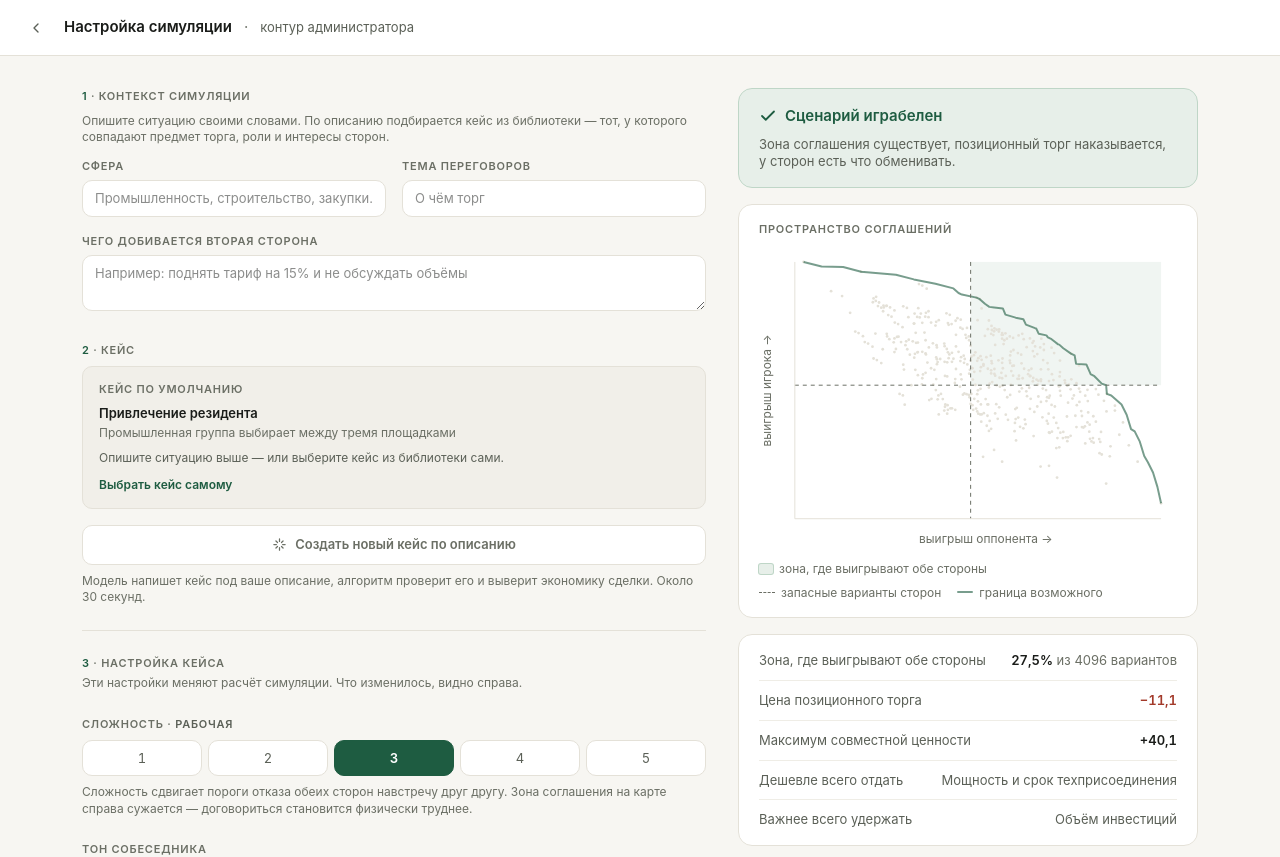
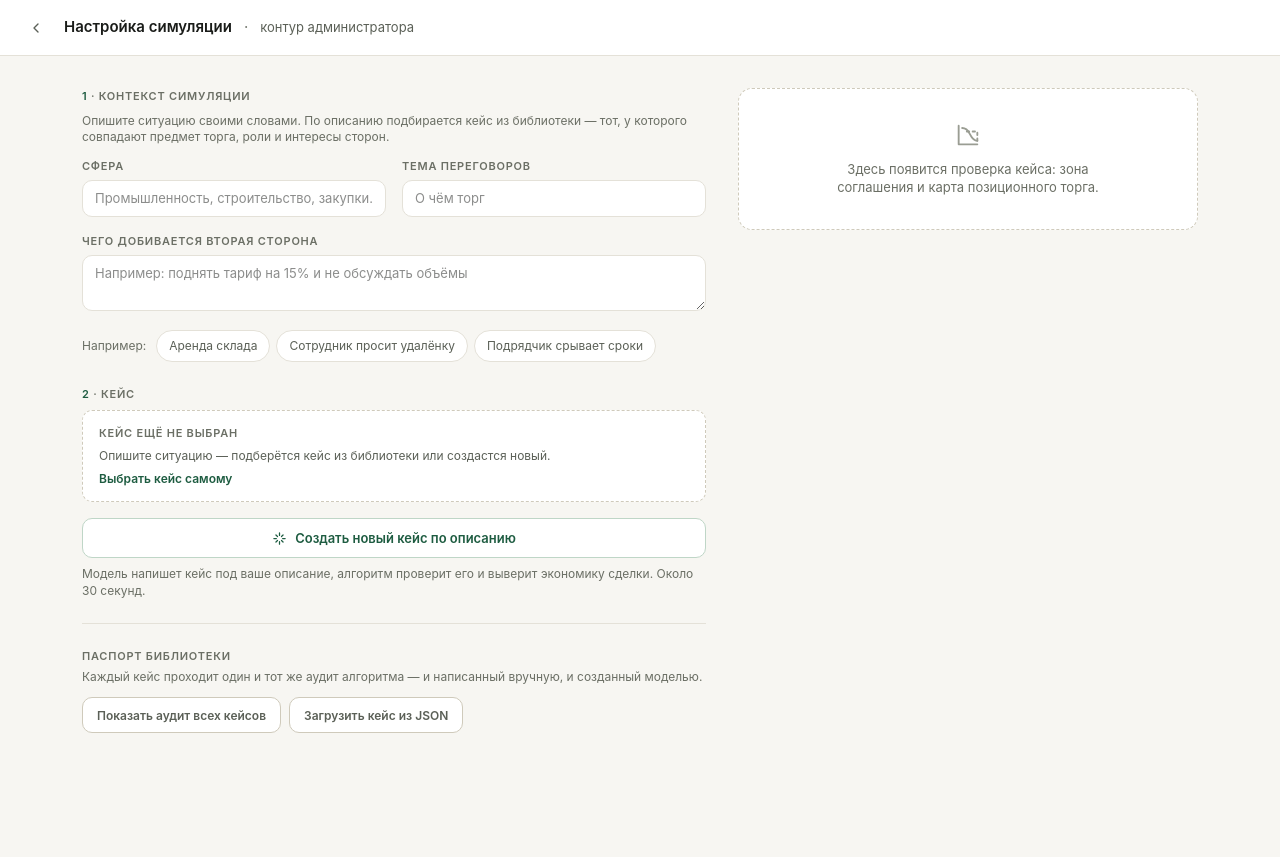
Before and after one commit to daniellmalyshev05/arena-peregovorov-MVP, a Next.js app: page /admin in a window 1280 px wide. Shown: the top 857 px of the page. After the commit the page ends 800 px from the top, so only its background shows below. Built offline with nearby package versions, Linux system fonts and the light colour scheme.

Commit message:
Админка: пустой старт, примеры описания, подсказка у кнопки создания

```diff
--- a/components/AdminView.tsx
+++ b/components/AdminView.tsx
@@ -32,6 +32,12 @@ export function AdminView({ scenarios }: { scenarios: Scenario[] }) {
   const [copied, setCopied] = useState(false)
   // Администратор выбрал кейс сам — подбор его не переключает.
   const [manual, setManual] = useState(false)
+  // Кейс выбран: подбором, вручную, созданием или из сохранённой настройки.
+  // До этого админка не притворяется, что кейс уже есть.
+  const [chosen, setChosen] = useState(false)
+  // Нажали «Создать», а описания нет — подсвечиваем поля и говорим, что заполнить.
+  const [needBrief, setNeedBrief] = useState(false)
+  const topicField = useRef<HTMLInputElement>(null)
   const [showLibrary, setShowLibrary] = useState(false)
   // Кейсы, созданные по описанию: лежат в этом браузере.
   const [custom, setCustom] = useState<CustomCase[]>([])
@@ -51,6 +57,7 @@ export function AdminView({ scenarios }: { scenarios: Scenario[] }) {
       setCfg(stored)
       setSaved(true)
       setManual(true)
+      setChosen(true)
     }
     setOrigin(window.location.origin)
     setReady(true)
@@ -76,7 +83,8 @@ export function AdminView({ scenarios }: { scenarios: Scenario[] }) {
   const nearest = ranked.filter((m) => m.score > 0).slice(0, 3)
 
   /** Переносит контекст и сложность на другой кейс, остальное берёт из него. */
-  const useCase = (next: Scenario) =>
+  const useCase = (next: Scenario) => {
+    setChosen(true)
     setCfg((c) => ({
       ...defaultConfig(next),
       sphere: c.sphere,
@@ -84,21 +92,38 @@ export function AdminView({ scenarios }: { scenarios: Scenario[] }) {
       opponentGoal: c.opponentGoal,
       difficulty: c.difficulty,
     }))
+  }
 
   // Пока администратор не выбрал кейс руками, подбор ведёт его сам —
   // но только когда совпадение действительно есть.
   useEffect(() => {
     if (manual || !ready) return
     if (match.confidence === 'слабое') return
-    if (match.scenario.id === cfg.baseScenarioId) return
+    if (match.scenario.id === cfg.baseScenarioId) {
+      setChosen(true)
+      return
+    }
     useCase(match.scenario)
     setSaved(false)
     // eslint-disable-next-line react-hooks/exhaustive-deps
-  }, [manual, ready, match.scenario.id, match.confidence])
+  }, [manual, ready, chosen, match.scenario.id, match.confidence])
 
   const set = <K extends keyof AdminConfig>(k: K, v: AdminConfig[K]) => {
     setCfg((c) => ({ ...c, [k]: v }))
     setSaved(false)
+    if (k === 'sphere' || k === 'topic' || k === 'opponentGoal') setNeedBrief(false)
+  }
+
+  /** Пример описания одним нажатием: видно, что сюда писать, и на показе не нужно набирать руками. */
+  const fillExample = (e: (typeof EXAMPLES)[number]) => {
+    setCfg((c) => ({ ...c, sphere: e.sphere, topic: e.topic, opponentGoal: e.goal }))
+    setSaved(false)
+    setNeedBrief(false)
+  }
+
+  const askForBrief = () => {
+    setNeedBrief(true)
+    topicField.current?.focus()
   }
 
   // Новый кейс сервер не знает, поэтому он открывается своей страницей;
@@ -150,8 +175,16 @@ export function AdminView({ scenarios }: { scenarios: Scenario[] }) {
     removeCustom(base.id)
     setCustom(loadCustomCases())
     if (loadConfig()?.baseScenarioId === base.id) clearConfig()
+    // Кейса больше нет: снова пустой выбор, подбор подхватит описание, если совпадение есть.
     setManual(false)
-    useCase(match.scenario)
+    setChosen(false)
+    setCfg((c) => ({
+      ...defaultConfig(scenarios[0]),
+      sphere: c.sphere,
+      topic: c.topic,
+      opponentGoal: c.opponentGoal,
+      difficulty: c.difficulty,
+    }))
     setSaved(false)
   }
 
@@ -160,6 +193,7 @@ export function AdminView({ scenarios }: { scenarios: Scenario[] }) {
     saveCustom(undo.entry)
     setCustom(loadCustomCases())
     setManual(true)
+    setChosen(true)
     setCfg(undo.cfg)
     setSaved(false)
     setUndo(null)
@@ -188,6 +222,7 @@ export function AdminView({ scenarios }: { scenarios: Scenario[] }) {
   }
 
   const field = 'w-full min-w-0 rounded-md border border-line bg-surface px-3 py-2.5 text-small outline-none focus:border-accent-line md:py-2'
+  const briefField = needBrief ? `${field} border-accent ring-2 ring-accent/20` : field
   const nameLooksLikePhrase = cfg.opponentName.trim().split(/\s+/).filter(Boolean).length > 3
   const baseFemale = isFemaleName(base.persona.name.split(' ')[0])
   const newFirst = cfg.opponentName.trim().split(/\s+/)[0] ?? ''
@@ -226,17 +261,32 @@ export function AdminView({ scenarios }: { scenarios: Scenario[] }) {
               <div className="grid grid-cols-1 gap-4 sm:grid-cols-2">
                 <label className="block">
                   <span className="lbl mb-1.5 block">Сфера</span>
-                  <input className={field} value={cfg.sphere} onChange={(e) => set('sphere', e.target.value)} placeholder="Промышленность, строительство, закупки…" />
+                  <input className={briefField} value={cfg.sphere} onChange={(e) => set('sphere', e.target.value)} placeholder="Промышленность, строительство, закупки…" />
                 </label>
                 <label className="block">
                   <span className="lbl mb-1.5 block">Тема переговоров</span>
-                  <input className={field} value={cfg.topic} onChange={(e) => set('topic', e.target.value)} placeholder="О чём торг" />
+                  <input ref={topicField} className={briefField} value={cfg.topic} onChange={(e) => set('topic', e.target.value)} placeholder="О чём торг" />
                 </label>
               </div>
               <label className="mt-4 block">
                 <span className="lbl mb-1.5 block">Чего добивается вторая сторона</span>
-                <textarea className={field} rows={2} value={cfg.opponentGoal} onChange={(e) => set('opponentGoal', e.target.value)} placeholder="Например: поднять тариф на 15% и не обсуждать объёмы" />
+                <textarea className={briefField} rows={2} value={cfg.opponentGoal} onChange={(e) => set('opponentGoal', e.target.value)} placeholder="Например: поднять тариф на 15% и не обсуждать объёмы" />
               </label>
+              {needBrief && (
+                <p role="status" className="rise mt-2 text-caption font-semibold text-accent">Задайте ситуацию — модель напишет кейс.</p>
+              )}
+              <div className="mt-3 flex flex-wrap items-center gap-1.5">
+                <span className="mr-1 text-caption text-ink3">Например:</span>
+                {EXAMPLES.map((e) => (
+                  <button
+                    key={e.label}
+                    onClick={() => fillExample(e)}
+                    className="press flex min-h-11 items-center rounded-full border border-line bg-surface px-3 text-caption text-ink2 hover:border-accent-line hover:text-accent md:min-h-8"
+                  >
+                    {e.label}
+                  </button>
+                ))}
+              </div>
 
               <div id="admin-case" className="lbl mt-6 scroll-mt-20"><span className="text-accent">2</span> · Кейс</div>
               {undo && (
@@ -310,6 +360,33 @@ export function AdminView({ scenarios }: { scenarios: Scenario[] }) {
                     )}
                   </div>
                 </div>
+              ) : !chosen ? (
+                <div className="rise mt-2 rounded-md border border-dashed border-line-strong bg-surface px-4 py-3.5">
+                  <div className="lbl mb-1.5">Кейс ещё не выбран</div>
+                  <p className="text-caption leading-snug text-ink2">
+                    Опишите ситуацию — подберётся кейс из библиотеки или создастся новый.
+                  </p>
+                  {query && nearest.length > 0 && (
+                    <div className="mt-2.5 flex flex-col gap-1.5">
+                      {nearest.map((m) => (
+                        <button
+                          key={m.scenario.id}
+                          onClick={() => { setManual(true); useCase(m.scenario); setSaved(false) }}
+                          className="press rounded-md border border-line bg-surface px-3 py-2 text-left hover:border-accent-line"
+                        >
+                          <span className="text-small">{m.scenario.title}</span>
+                          <span className="mt-0.5 block text-caption text-ink3">совпало: {m.matched.join(', ')}</span>
+                        </button>
+                      ))}
+                    </div>
+                  )}
+                  <button
+                    onClick={() => setShowLibrary((v) => !v)}
+                    className="press mt-1.5 flex min-h-11 items-center text-caption font-semibold text-accent hover:underline md:min-h-0"
+                  >
+                    {showLibrary ? 'Свернуть библиотеку' : 'Выбрать кейс самому'}
+                  </button>
+                </div>
               ) : (
               /* Результат подбора: какой кейс выбран и по каким словам. */
               <div
@@ -377,6 +454,7 @@ export function AdminView({ scenarios }: { scenarios: Scenario[] }) {
                 brief={{ sphere: cfg.sphere, topic: cfg.topic, goal: cfg.opponentGoal }}
                 tone={cfg.tone}
                 emphasis={!isCustom && !manual && Boolean(query) && match.confidence === 'слабое'}
+                onEmpty={askForBrief}
                 onCreated={created}
               />
 
@@ -422,6 +500,8 @@ export function AdminView({ scenarios }: { scenarios: Scenario[] }) {
               )}
             </div>
 
+            {chosen && (
+            <>
             <div className="border-t border-line pt-6">
               <div className="lbl mb-1"><span className="text-accent">3</span> · Настройка кейса</div>
               <p className="text-caption leading-snug text-ink3">
@@ -541,12 +621,27 @@ export function AdminView({ scenarios }: { scenarios: Scenario[] }) {
               <span className="lbl mb-1.5 block">Раундов в сессии</span>
               <input type="number" min={4} max={24} className={field} value={cfg.rounds} onChange={(e) => set('rounds', Number(e.target.value))} />
             </label>
+            </>
+            )}
 
             <LibraryPassport scenarios={scenarios} custom={custom} onImported={imported} />
           </div>
 
           {/* Проверка */}
           <div className="flex flex-col gap-4 lg:sticky lg:top-8 lg:self-start">
+            {!chosen ? (
+              <div className="rounded-lg border border-dashed border-line-strong bg-surface px-5 py-8 text-center">
+                <svg width="28" height="28" viewBox="0 0 24 24" fill="none" stroke="var(--color-ink-faint)" strokeWidth="1.6" strokeLinecap="round" strokeLinejoin="round" className="mx-auto" aria-hidden>
+                  <path d="M4 20V4M4 20h16" />
+                  <path d="M7 6c3 0 5 2 6.5 5S17 17 20 17" />
+                  <path d="M11 9h9v8" strokeDasharray="2 3" />
+                </svg>
+                <p className="mx-auto mt-3 max-w-[300px] text-small leading-snug text-ink3">
+                  Здесь появится проверка кейса: зона соглашения и карта позиционного торга.
+                </p>
+              </div>
+            ) : (
+            <>
             <div className={`rounded-lg border px-5 py-4 ${audit.playable ? 'border-accent-line bg-accent-soft' : 'border-danger bg-danger-soft'}`}>
               <div className="flex items-center gap-2">
                 {audit.playable ? (
@@ -642,12 +737,15 @@ export function AdminView({ scenarios }: { scenarios: Scenario[] }) {
                 </button>
               </div>
             </div>
+            </>
+            )}
           </div>
         </div>
 
         {/* Телефон: проверка и карта ниже всех настроек, поэтому итог аудита
             и вход в переговоры держатся у нижнего края — эффект каждой
             настройки виден сразу. */}
+        {chosen && (
         <div className="fixed inset-x-0 bottom-0 z-30 border-t border-line bg-surface/95 px-4 pt-2.5 pb-[max(0.625rem,env(safe-area-inset-bottom))] backdrop-blur lg:hidden">
           <div className="mx-auto flex max-w-[640px] items-center gap-3">
             <div className="min-w-0 flex-1" aria-live="polite">
@@ -674,11 +772,34 @@ export function AdminView({ scenarios }: { scenarios: Scenario[] }) {
             </a>
           </div>
         </div>
+        )}
         </>
       )}
     </main>
   )
 }
+
+/** Примеры описания под полями контекста. */
+const EXAMPLES = [
+  {
+    label: 'Аренда склада',
+    sphere: 'Логистика, аренда складов',
+    topic: 'Арендодатель поднимает ставку при продлении договора',
+    goal: 'поднять ставку аренды на 20% и сократить срок договора до года',
+  },
+  {
+    label: 'Сотрудник просит удалёнку',
+    sphere: 'Управление командой',
+    topic: 'Ведущий аналитик просит перевести его на полностью удалённую работу',
+    goal: 'работать полностью удалённо без потери в зарплате',
+  },
+  {
+    label: 'Подрядчик срывает сроки',
+    sphere: 'ИТ, внедрение систем',
+    topic: 'Подрядчик срывает сроки внедрения складской системы',
+    goal: 'перенести запуск на два месяца и получить доплату за изменения',
+  },
+] as const
 
 /** Подпись кнопки копирования: «Скопирована» с галочкой проявляется, а не подменяется рывком. */
 function CopyLabel({ copied, idle }: { copied: boolean; idle: string }) {
--- a/components/CaseGenerator.tsx
+++ b/components/CaseGenerator.tsx
@@ -34,12 +34,15 @@ export function CaseGenerator({
   brief,
   tone,
   emphasis = false,
+  onEmpty,
   onCreated,
 }: {
   brief: { sphere: string; topic: string; goal: string }
   tone: Archetype
   /** Подбор не нашёл близкого кейса — тогда создание нового и есть главный путь. */
   emphasis?: boolean
+  /** Описания нет: кнопка не немая, а показывает, что заполнить. */
+  onEmpty?: () => void
   onCreated: (entry: CustomCase) => void
 }) {
   const [phase, setPhase] = useState<Phase>({ kind: 'idle' })
@@ -150,8 +153,7 @@ export function CaseGenerator({
         </p>
       )}
       <button
-        onClick={run}
-        disabled={empty}
+        onClick={() => (empty ? onEmpty?.() : void run())}
         className={`press flex h-11 w-full items-center justify-center gap-2 rounded-md border px-4 text-small font-semibold disabled:border-line disabled:bg-surface disabled:text-ink3 md:h-10 ${
           emphasis
             ? 'border-accent bg-accent text-white hover:opacity-90'
```
